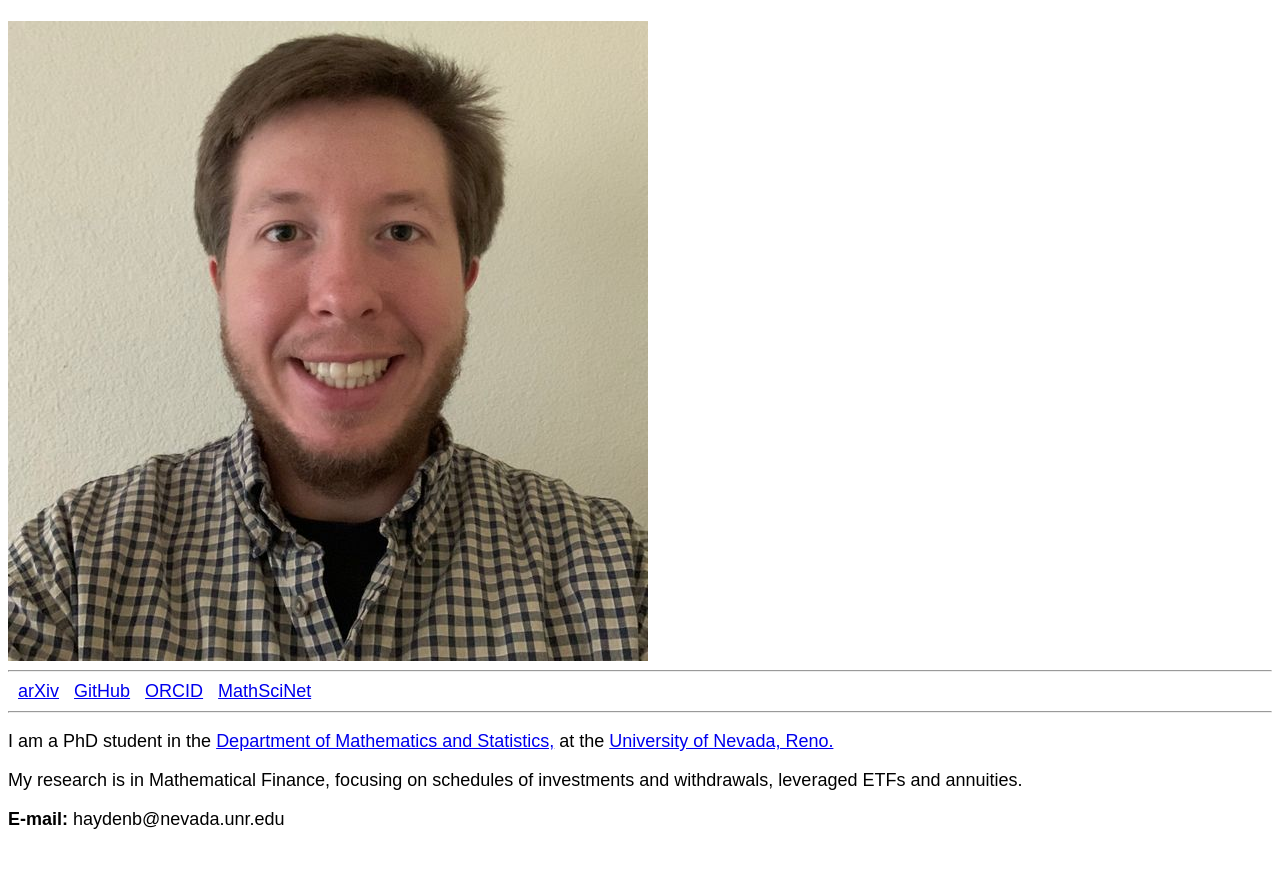
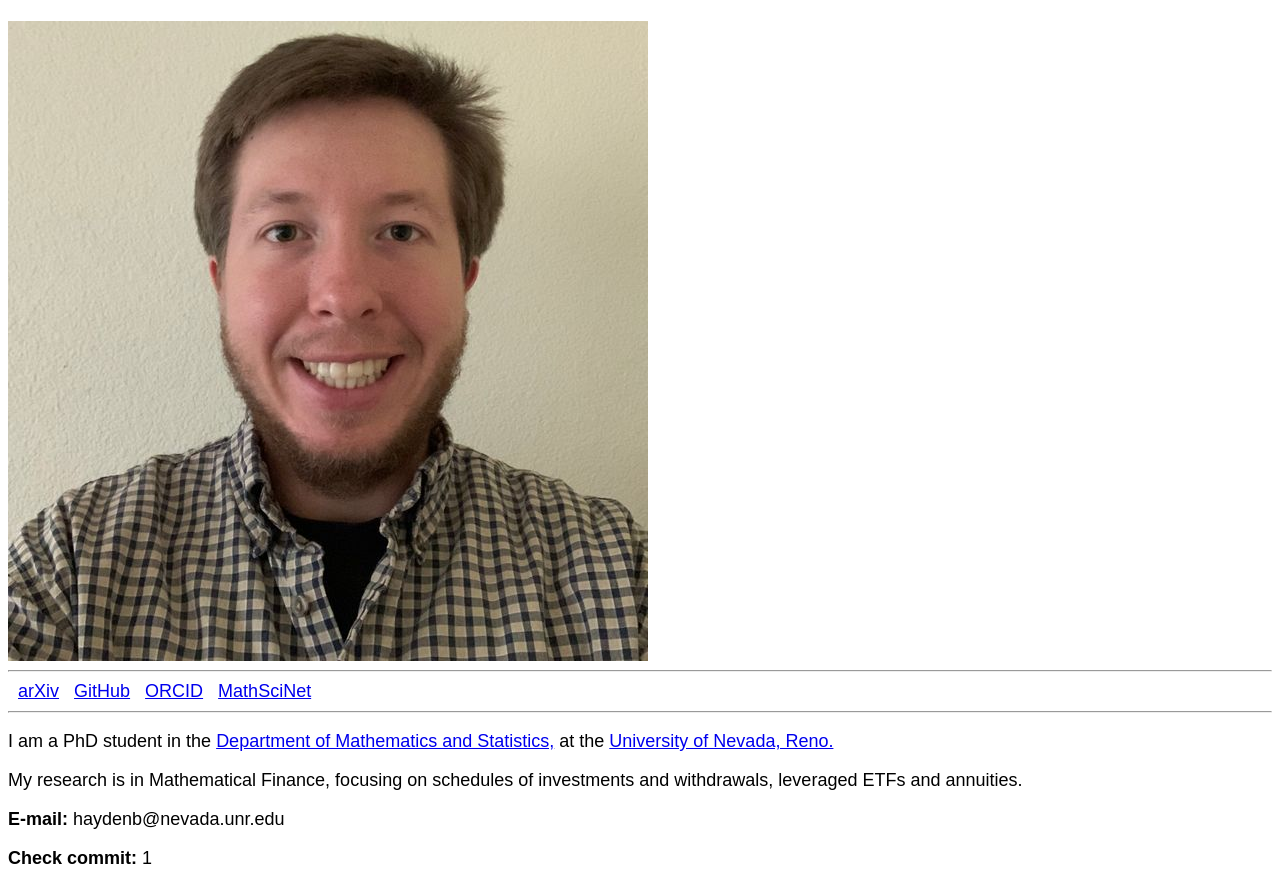
Before and after one commit to HaydenBrown/Home, a plain HTML site: page index.html in a window 1280 px wide. Shown: the part 53-940 px from the top of the page. Before the commit the page ends 901 px from the top, so only its background shows below. Drawn offline with Linux system fonts and the light colour scheme.

Commit message:
Update index.html

```diff
--- a/index.html
+++ b/index.html
@@ -24,3 +24,5 @@ My research is in Mathematical Finance, focusing on schedules of investments and
 </p>
 
 <p> <strong> E-mail: </strong> haydenb@nevada.unr.edu </p>
+
+<p> <strong> Check commit: </strong> 1 </p>
```
